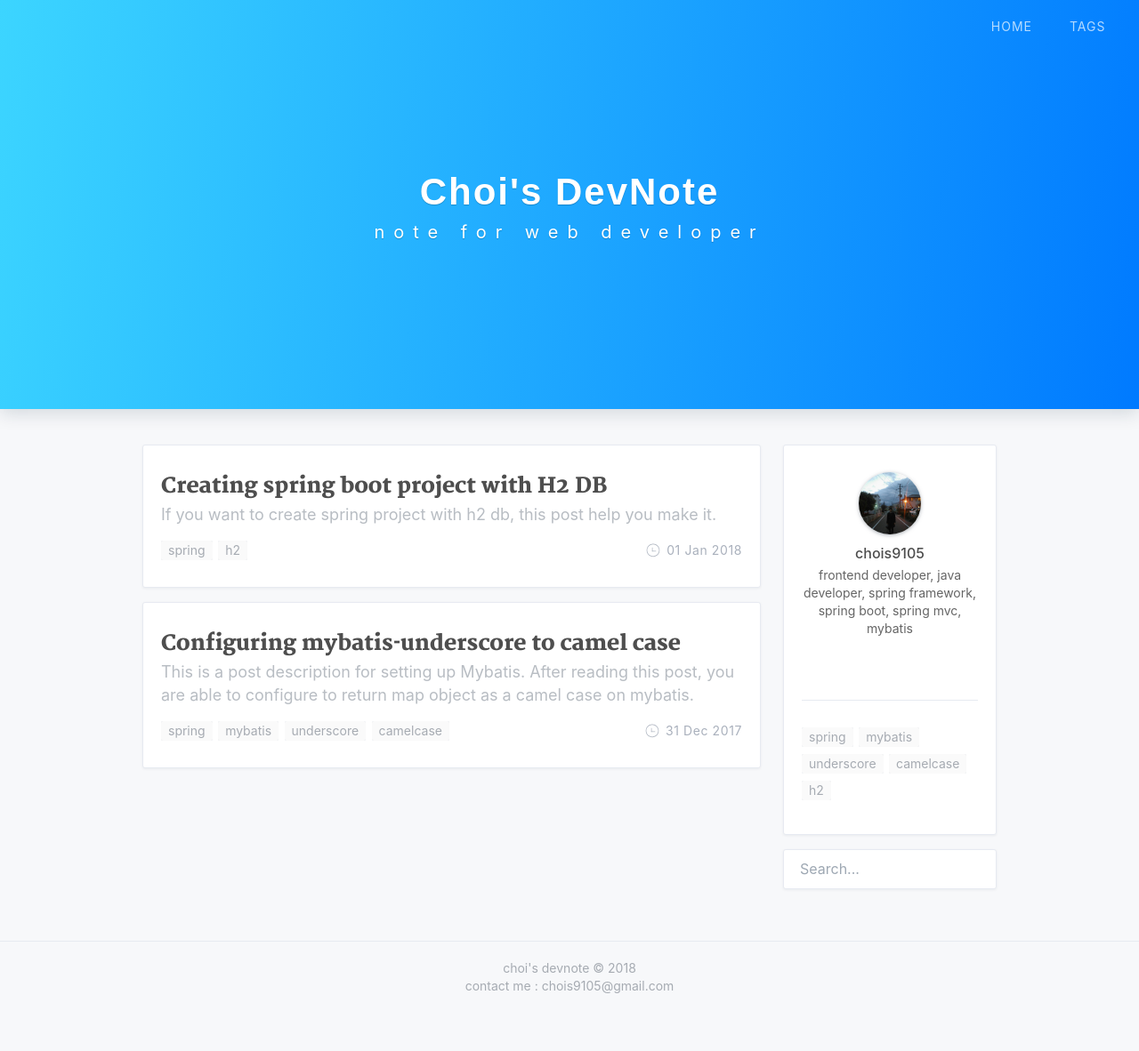
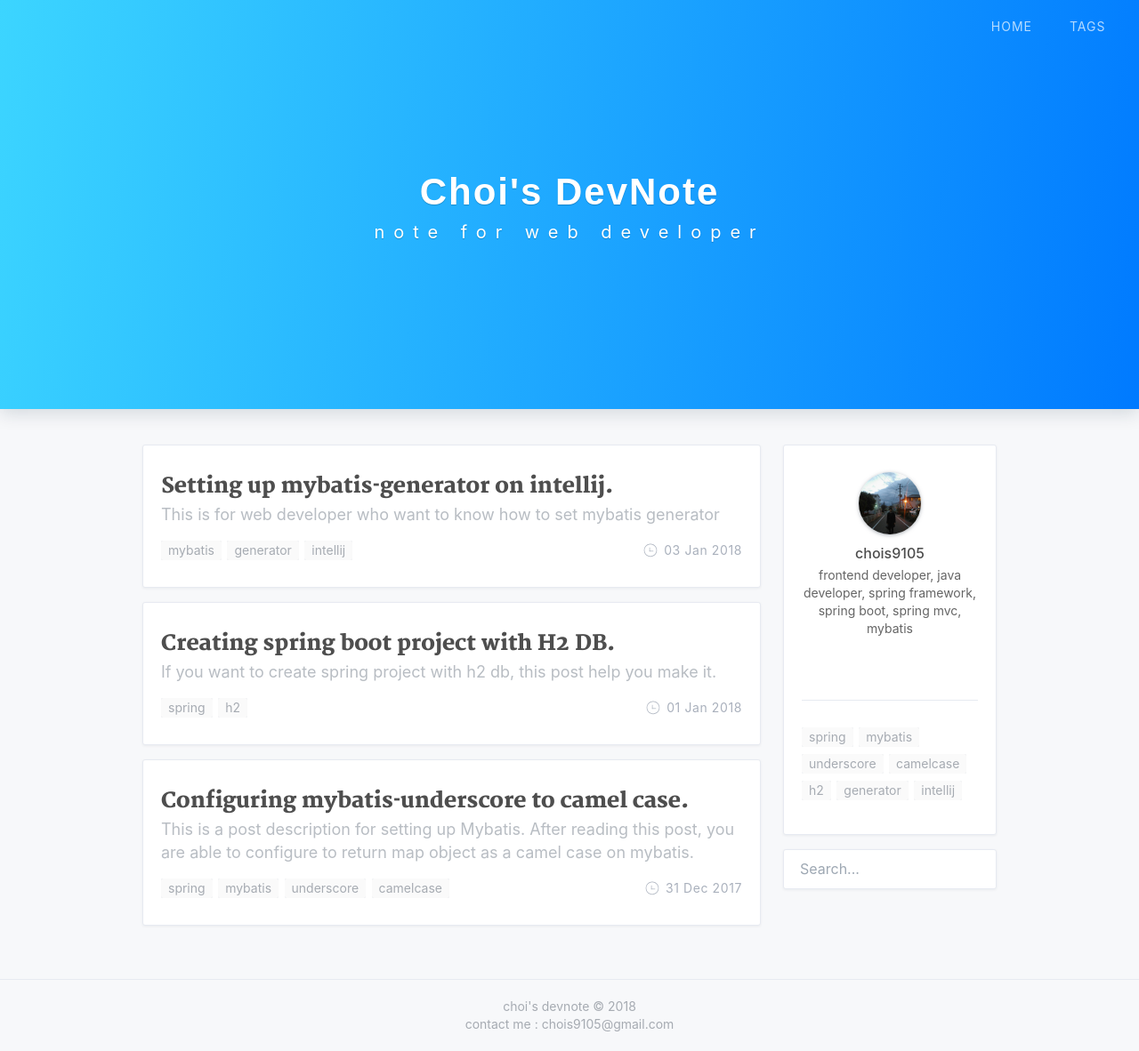
Before and after one commit to chois9105/chois9105.github.io, a Jekyll site: the page built from index.html, in a window 1280 px wide and 1182 px high. Shown: the whole window at 89% size. Built offline with Jekyll 4.4.1, drawn with Linux system fonts in a browser that asks for light colours; nearby versions of some CDN libraries; the list of posts is cut into pages by our own code; a style sheet for code colours, icons or effects is not loaded.

Commit message:
Adding new post: Setting up mybatis-generator on intellij

````diff
--- a/_posts/2018-01-01-creating-springboot-with-h2.markdown
+++ b/_posts/2018-01-01-creating-springboot-with-h2.markdown
@@ -1,7 +1,7 @@
 ---
 
 layout: post
-title:  "Creating spring boot project with H2 DB"
+title:  "Creating spring boot project with H2 DB."
 subtitle: 'If you want to create spring project with h2 db, this post help you make it.'
 date:   2018-01-01
 categories: spring
@@ -15,8 +15,8 @@ spring boot로 프로젝트를 만들면 h2 db와 연결하기 매우 쉽다.
 
 
 #### Creating spring boot project.
-If you are creating spring boot project, It will be very easy to setting h2 db with spring boot.
-Let's follow screenshots below. that is intellij but eclipse much similar to it.
+If you are creating spring boot project, it will be very easy to setting h2 db with spring boot.
+Let's follow screenshots below. That is intellij but eclipse much similar to it.
 
 ![프로젝트생성1(Creating1)]({{site.url}}/assets/post/20180101/1.png)
 ![프로젝트생성2(Creating2)]({{site.url}}/assets/post/20180101/2.png)
--- /dev/null
+++ b/_posts/2018-01-03-Setting-up-mybatis-generator-on-intellij.markdown
@@ -0,0 +1,109 @@
+---
+
+layout: post
+title:  "Setting up mybatis-generator on intellij."
+subtitle: 'This is for web developer who want to know how to set mybatis generator'
+date:   2018-01-03
+categories: spring
+tags: mybatis generator intellij
+---
+
+# intellij에서 mybatis generator 사용하기
+
+mybatis gereator란 이름에서 알수있듯이 DTO, Mapper class, Mapper xml 등 mybatis를 사용하면서 꼭 만들어야 되는 파일들을 쉽게 생성하게 도와주는 플러그인 이다. 뿐만 아니라 간단한 CRUD 예제까지 만들어낸다.
+일단 제일 먼저 플러그인을 설치해 보자. 여기서는 스프링 부트에 maven을 이용해서 plugin을 추가했다.
+
+# Using mybatis generator in intellij
+
+As the name implie, i'm sure you will understand what it is.
+It is plugin for generating boilerplate code like DTO, Mapper Class, Mapper xml easily. Besides it makes exmples using CRUD operations.
+First of all, let's add a plugin. In my case, I used maven with spring boot.
+
+```xml
+<build>
+...
+<plugin>
+    <groupId>org.mybatis.generator</groupId>
+    <artifactId>mybatis-generator-maven-plugin</artifactId>
+    <version>1.3.6</version>
+    <configuration>
+	<verbose>true</verbose>
+	<overwrite>true</overwrite>
+    </configuration>
+</plugin>
+...
+</build>
+```
+
+pom.xml에 플러그인을 추가한 후 메이븐에 새로운 플러그인이 나오는지 확인해야된다.
+만약 이 화면이 안 나온다면 View -> Tool Windows -> Maven proejcts를 선택한다.
+
+You have to make sure maven plugin was added on the maven projects view after adding plugin on pom.xml.
+If you don't know how to open a view, you should follow it.
+
+![Maven View]({{site.url}}/assets/post/20180103/mavenview.png)
+
+이제 src/main/resources 폴더 안에 generatorConfig.xml 파일을 만들고 아래 내용을 복사한다.
+
+You have to make generatorConfig.xml file in src/main/resources folder and wrtie it below.
+
+```xml
+
+<!DOCTYPE generatorConfiguration PUBLIC
+        "-//mybatis.org//DTD MyBatis Generator Configuration 1.0//EN"
+        "http://mybatis.org/dtd/mybatis-generator-config_1_0.dtd"
+        >
+<generatorConfiguration>
+
+    <classPathEntry location="C:\Users\<USER_NAME>\.m2\repository\mysql\mysql-connector-java\5.1.6\mysql-connector-java-5.1.6.jar" />
+
+    <context id="db1">
+
+        <commentGenerator>
+            <property name="suppressAllComments" value="true" />
+            <property name="suppressDate" value="true" />
+        </commentGenerator>
+
+        <jdbcConnection driverClass="com.mysql.jdbc.Driver"
+                        connectionURL="jdbc:mysql://<DB_IP>:<DB_PORT>/<DB_NAME>?useUnicode=true&amp;characterEncoding=utf8&amp;verifyServerCertificate=false&amp;useSSL=true"
+                        userId="<DB_ID>"
+                        password="<DB_PW>">
+        </jdbcConnection>
+
+
+        <javaTypeResolver >
+            <property name="forceBigDecimals" value="false" />
+        </javaTypeResolver>
+
+        <javaModelGenerator targetPackage="com.test.boot.domain" targetProject="src/main/java">
+            <property name="enableSubPackages" value="true" />
+            <property name="trimStrings" value="true" />
+        </javaModelGenerator>
+
+        <sqlMapGenerator targetPackage="mappers" targetProject="src/main/resources">
+            <property name="enableSubPackages" value="true" />
+        </sqlMapGenerator>
+
+        <javaClientGenerator type="XMLMAPPER" targetPackage="com.test.boot.mapper"  targetProject="src/main/java">
+            <property name="enableSubPackages" value="false" />
+        </javaClientGenerator>
+
+        <table tableName="<TABLE_NAME>" domainObjectName="<OBJECT_NAME>"  />
+
+    </context>
+</generatorConfiguration>
+```
+
+1. classPathEntry
+2. DB connection info (DB_IP, DB_PORT, DB_NAME, DB_ID, DB_PW)
+3. Table info (TABLE_NAME, OBJECT_NAME)
+
+xml파일에 위 정보를 확인한 후 mybatis-generator:generator를 실행해 보자.
+지정한 위치에 각각 mapper와 domain이 생긴걸 확인할 수 있다. 만약 mysql을 사용하는게 아니라면 자신의 DB에 맞는 설정값을 넣어줘야 된다.
+
+After make sure information above on xml, you have to run maven using: Mybatis-generator:generator.
+You can see making classes at the target locations. If you are not using mysql, you must change properties for your DB.
+
+자세한 내용은 [공식 문서](http://www.mybatis.org/generator/index.html)를 확인하자.
+
+See the [official document](http://www.mybatis.org/generator/index.html) for details.
````
Also changed, not shown: _posts/2017-12-31-configuring-mybatis-underscore-to-camel-case.markdown (+10 -8 lines), assets/post/20180103/mavenplugin.PNG (added), assets/post/20180103/mavenview.png (added), 4 other files.
